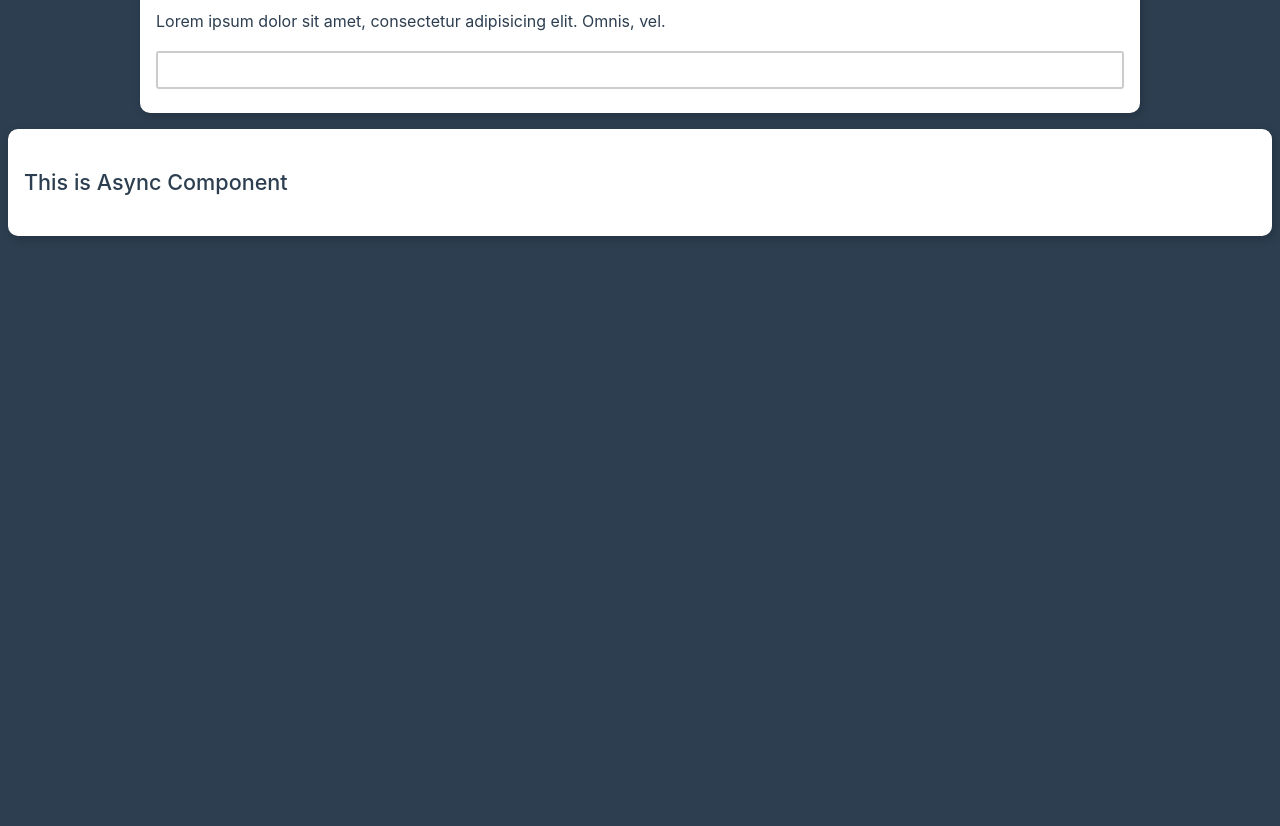
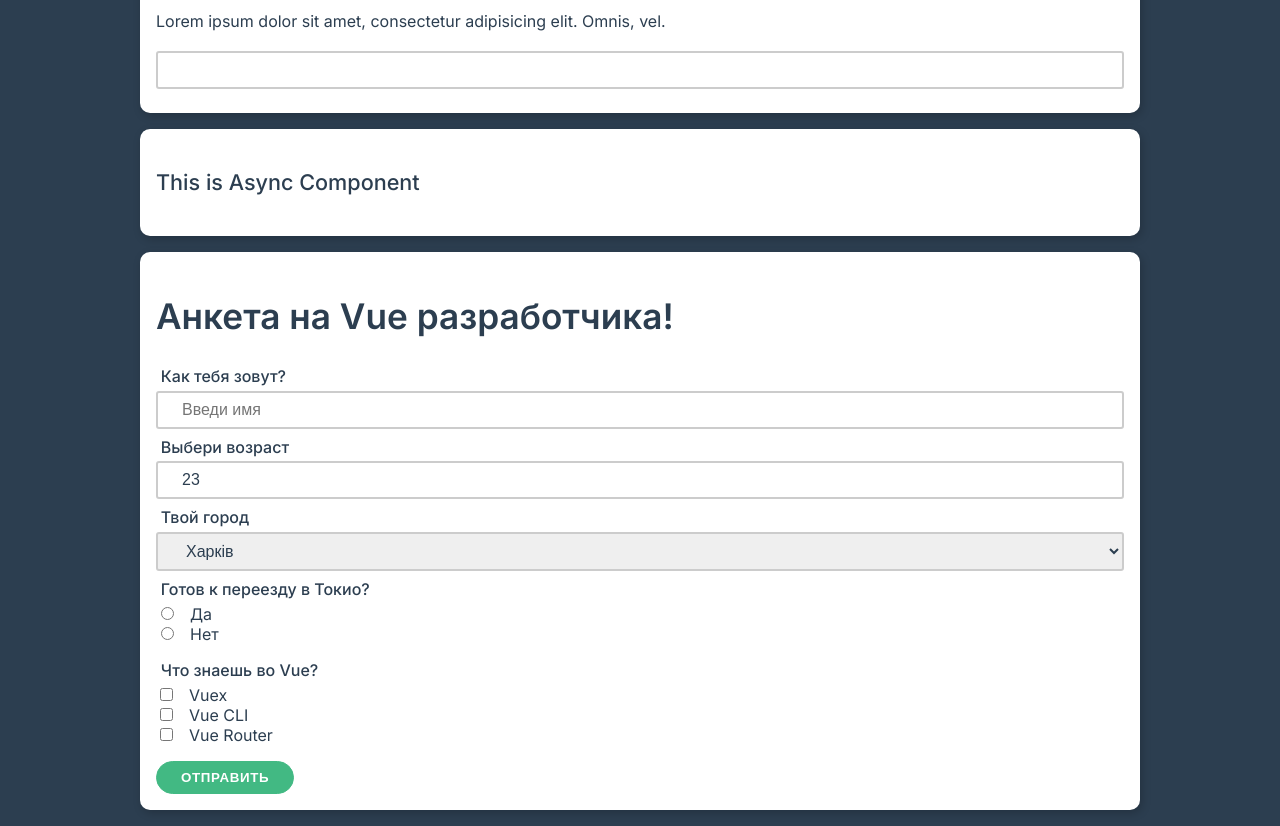
Before and after one commit to MaxAndreev27/vue3-cli, a Vue app: page / in a window 1280 px wide. Shown: the part 1140-1966 px from the top of the page. Before the commit the page ends 1392 px from the top, so only its background shows below. Built offline with nearby package versions, Linux system fonts and the light colour scheme.

Commit message:
Work with form and validation

```diff
--- a/src/App.vue
+++ b/src/App.vue
@@ -36,8 +36,10 @@
         <keep-alive>
             <component :is="componentName"></component>
         </keep-alive>
+        <div class="card"><AsyncComponent /></div>
     </div>
-    <div class="card"><AppAsyncComponent /></div>
+
+    <AppForm />
 </template>
 
 <script>
@@ -46,11 +48,11 @@ import AppBlock from '@/components/AppBlock.vue';
 import AppButton from '@/components/AppButton.vue';
 import AppTextOne from '@/components/AppTextOne.vue';
 import AppTextTwo from '@/components/AppTextTwo.vue';
-import AppAsyncComponent from '@/components/AppAsyncComponent.vue';
+import AppForm from '@/components/AppForm.vue';
 
 export default {
     name: 'App',
-    components: { AppAsyncComponent, AppButton, AppNews, AppBlock, AppTextOne, AppTextTwo },
+    components: { AppButton, AppNews, AppBlock, AppTextOne, AppTextTwo, AppForm },
     data() {
         return {
             now: new Date().toLocaleDateString(),
--- /dev/null
+++ b/src/components/AppForm.vue
@@ -0,0 +1,123 @@
+<template>
+    <div class="container">
+        <form class="card" @submit.prevent="submitHandler">
+            <h1>Анкета на Vue разработчика!</h1>
+            <!--            <div class="form-control" v-bind:class="{ invalid: errors.name }">-->
+            <!--                <label for="name">Как тебя зовут?</label>-->
+            <!--                <input type="text" id="name" placeholder="Введи имя" v-model.trim="name" />-->
+            <!--                <small v-if="errors.name">{{ errors.name }}</small>-->
+            <!--            </div>-->
+
+            <AppInput
+                label="Как тебя зовут?"
+                :error="errors.name"
+                placeholder="Введи имя"
+                v-model.trim="name"
+            />
+
+            <div class="form-control">
+                <label for="age">Выбери возраст</label>
+                <input type="number" id="age" value="20" v-model.number="age" />
+            </div>
+
+            <div class="form-control">
+                <label for="city">Твой город</label>
+                <select id="city" v-model="city">
+                    <option selected value="kharkiv">Харків</option>
+                    <option value="dnipro">Дніпропетровськ</option>
+                    <option value="donetsk">Донецьк</option>
+                    <option value="lugansk">Луганськ</option>
+                </select>
+            </div>
+
+            <div class="form-checkbox">
+                <span class="label">Готов к переезду в Токио?</span>
+                <div class="checkbox">
+                    <label>
+                        <input type="radio" name="trip" v-model="relocate" value="yes" />Да
+                    </label>
+                </div>
+
+                <div class="checkbox">
+                    <label>
+                        <input type="radio" name="trip" v-model="relocate" value="no" />Нет
+                    </label>
+                </div>
+            </div>
+
+            <div class="form-checkbox">
+                <span class="label">Что знаешь во Vue?</span>
+                <div class="checkbox">
+                    <label>
+                        <input type="checkbox" name="skills" v-model="skills" value="vuex" />Vuex
+                    </label>
+                </div>
+                <div class="checkbox">
+                    <label>
+                        <input type="checkbox" name="skills" v-model="skills" value="cli" />Vue CLI
+                    </label>
+                </div>
+                <div class="checkbox">
+                    <label>
+                        <input type="checkbox" name="skills" v-model="skills" value="router" />Vue
+                        Router
+                    </label>
+                </div>
+            </div>
+
+            <button type="submit" class="btn primary">Отправить</button>
+        </form>
+    </div>
+</template>
+
+<script>
+import AppInput from '@/components/AppInput.vue';
+
+export default {
+    components: { AppInput },
+    data() {
+        return {
+            name: '',
+            age: 23,
+            city: 'kharkiv',
+            relocate: null,
+            skills: [],
+            errors: {
+                name: null,
+            },
+        };
+    },
+    methods: {
+        formIsValid() {
+            let isValid = true;
+            if (this.name.length === 0) {
+                isValid = false;
+                this.errors.name = "Введіть ім'я";
+            } else {
+                this.errors.name = null;
+            }
+
+            return isValid;
+        },
+        submitHandler(event) {
+            if (this.formIsValid()) {
+                console.log('Form Data');
+                console.log(this.name);
+                console.log(this.age);
+                console.log(this.city);
+                console.log(this.relocate);
+                console.log(this.skills);
+            }
+        },
+    },
+};
+</script>
+
+<style scoped>
+.form-control small {
+    color: darkred;
+}
+.form-control.invalid input {
+    border-color: darkred;
+}
+</style>
--- /dev/null
+++ b/src/components/AppInput.vue
@@ -0,0 +1,42 @@
+<template>
+    <div class="form-control" v-bind:class="{ invalid: error }">
+        <label :for="id">{{ label }}</label>
+        <input
+            type="text"
+            :id="id"
+            :placeholder="placeholder"
+            :value="modelValue"
+            @input="change"
+        />
+        <small v-if="error">{{ error }}</small>
+    </div>
+</template>
+
+<script>
+export default {
+    props: {
+        modelValue: String,
+        label: String,
+        placeholder: String,
+        error: String,
+    },
+    data() {
+        return { id: 'input-' + Math.random() };
+    },
+    methods: {
+        change(event) {
+            this.$emit('update:modelValue', event.target.value);
+        },
+    },
+    emits: ['update:modelValue'],
+};
+</script>
+
+<style scoped>
+.form-control small {
+    color: darkred;
+}
+.form-control.invalid input {
+    border-color: darkred;
+}
+</style>
--- a/src/theme.css
+++ b/src/theme.css
@@ -1,4 +1,4 @@
-@import url('https://fonts.googleapis.com/css2?family=Roboto:wght@400;500&display=swap');
+@import url('https://fonts.googleapis.com/css2?family=Inter:wght@400;500;600&display=swap');
 
 * {
     box-sizing: border-box;
@@ -59,13 +59,13 @@ h3 {
     font-size: 1.35rem;
 }
 
-.primary {
-    color: #42b983;
-}
+/*.primary {*/
+/*    color: #42b983;*/
+/*}*/
 
-.danger {
-    color: #e53935;
-}
+/*.danger {*/
+/*    color: #e53935;*/
+/*}*/
 
 .btn {
     color: #42b983;
@@ -135,7 +135,8 @@ h3 {
     margin-bottom: 0.5rem;
 }
 
-.form-control input {
+.form-control input,
+.form-control select {
     margin: 0;
     outline: none;
     border: 2px solid #ccc;
@@ -145,6 +146,20 @@ h3 {
     padding: 0.5rem 1.5rem;
     border-radius: 3px;
     font-size: 1rem;
+}
+
+.form-checkbox {
+    margin-bottom: 1rem;
+}
+
+.form-checkbox .label {
+    display: block;
+    margin: 0 0 0.3rem 0.3rem;
+    font-weight: 500;
+}
+
+.form-checkbox .checkbox input {
+    margin-right: 1rem;
 }
 
 .form-control label {
@@ -189,3 +204,62 @@ h3 {
     justify-content: space-between;
     padding: 0.5rem 0;
 }
+
+.alert {
+    padding: 1rem 1.5rem;
+    border-left-width: .5rem;
+    border-left-style: solid;
+    margin: 1rem 0;
+    position: relative;
+    border-bottom-right-radius: 2px;
+    border-top-right-radius: 2px;
+}
+
+.alert.primary {
+    border-color: #42b983;
+    background-color: #f8f8f8;
+}
+
+.alert.danger {
+    border-color: #e53935;
+    background-color: #f8f8f8;
+}
+
+.alert.warning {
+    border-color: #c25205;
+    background-color: #f8f8f8;
+}
+
+.alert p {
+    color: #222;
+    line-height: 1.7;
+}
+
+.alert-title {
+    text-transform: uppercase;
+    font-weight: 600;
+    margin-bottom: -.4rem;
+    color: #222;
+}
+
+.modal {
+    position: fixed;
+    top: 60px;
+    width: 600px;
+    padding: 1rem;
+    background: #fff;
+    z-index: 1000;
+    left: 50%;
+    border-radius: 10px;
+    transform: translateX(-50%);
+    box-shadow: 2px 3px 10px rgba(0, 0, 0, 0.2);
+}
+
+.modal-backdrop {
+    position: fixed;
+    top: 0;
+    right: 0;
+    left: 0;
+    bottom: 0;
+    background: rgba(0, 0, 0, .35);
+}
```
